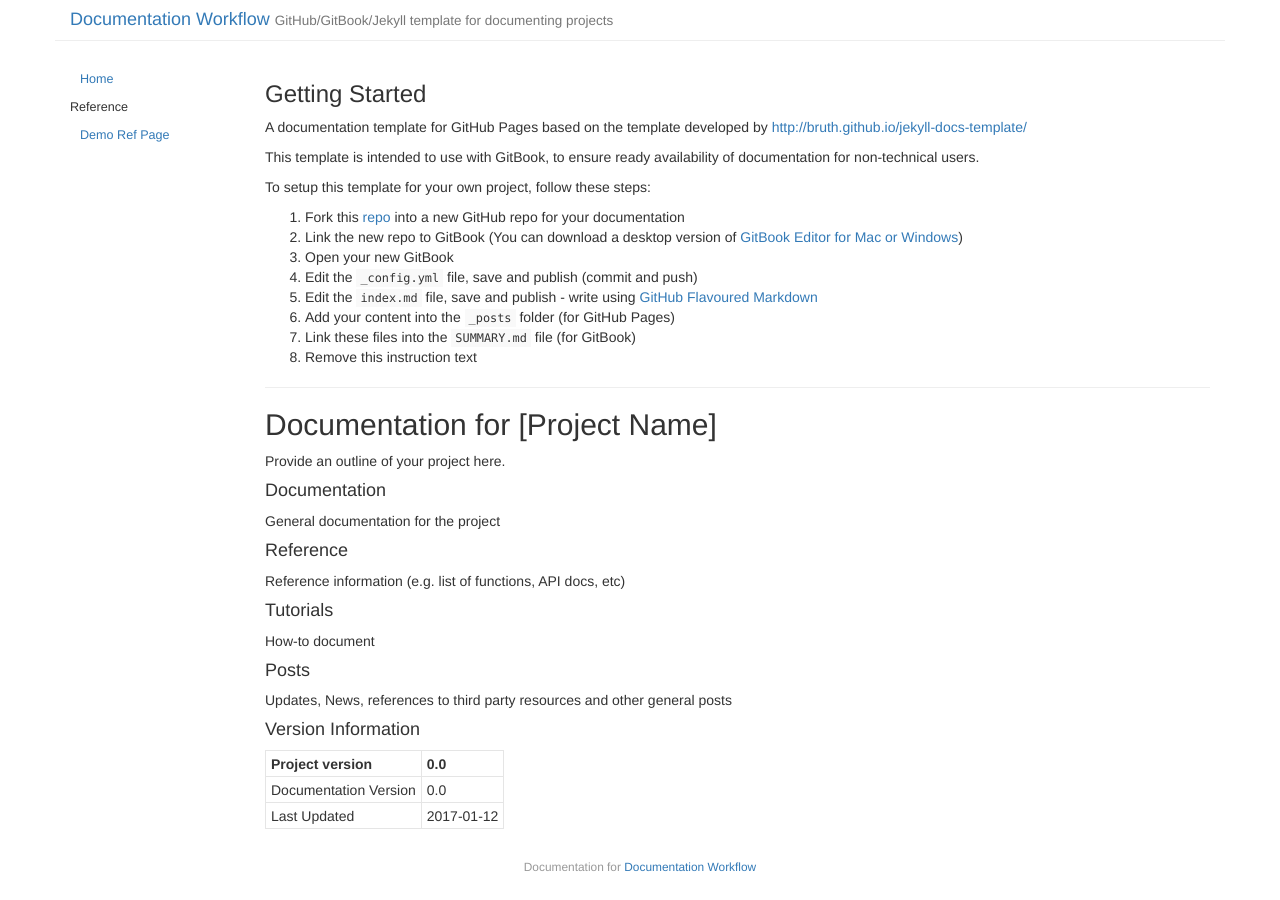
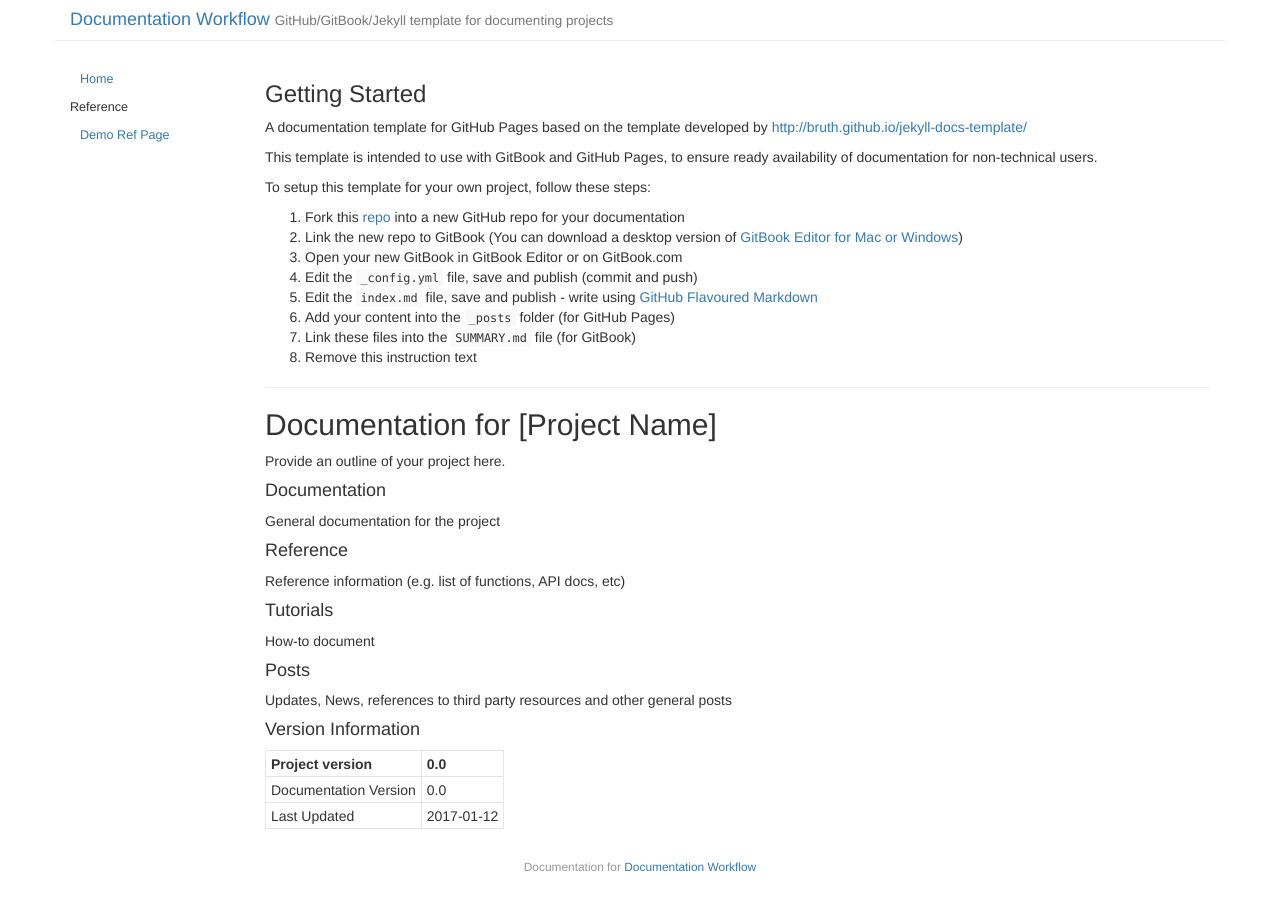
Before and after one commit to andrewresearch/doc-workflow, a Jekyll site: the page built from index.md, in a window 1280 px wide. Built offline with Jekyll 4.4.1, drawn with Linux system fonts in a browser that asks for light colours.

Commit message:
Updates index.md
Auto commit by GitBook Editor

```diff
--- a/index.md
+++ b/index.md
@@ -8,13 +8,13 @@ published: true
 
 A documentation template for GitHub Pages based on the template developed by [http://bruth.github.io/jekyll-docs-template/](http://bruth.github.io/jekyll-docs-template/)
 
-This template is intended to use with GitBook, to ensure ready availability of documentation for non-technical users.
+This template is intended to use with GitBook and GitHub Pages, to ensure ready availability of documentation for non-technical users.
 
 To setup this template for your own project, follow these steps:
 
 1. Fork this [repo](https://github.com/andrewresearch/doc-workflow.git) into a new GitHub repo for your documentation
 2. Link the new repo to GitBook \(You can download a desktop version of [GitBook Editor for Mac or Windows](https://www.gitbook.com/editor)\)
-3. Open your new GitBook
+3. Open your new GitBook in GitBook Editor or on GitBook.com
 4. Edit the `_config.yml` file, save and publish \(commit and push\)
 5. Edit the  `index.md` file, save and publish - write using [GitHub Flavoured Markdown](https://help.github.com/articles/basic-writing-and-formatting-syntax/)
 6. Add your content into the `_posts` folder \(for GitHub Pages\)
```
